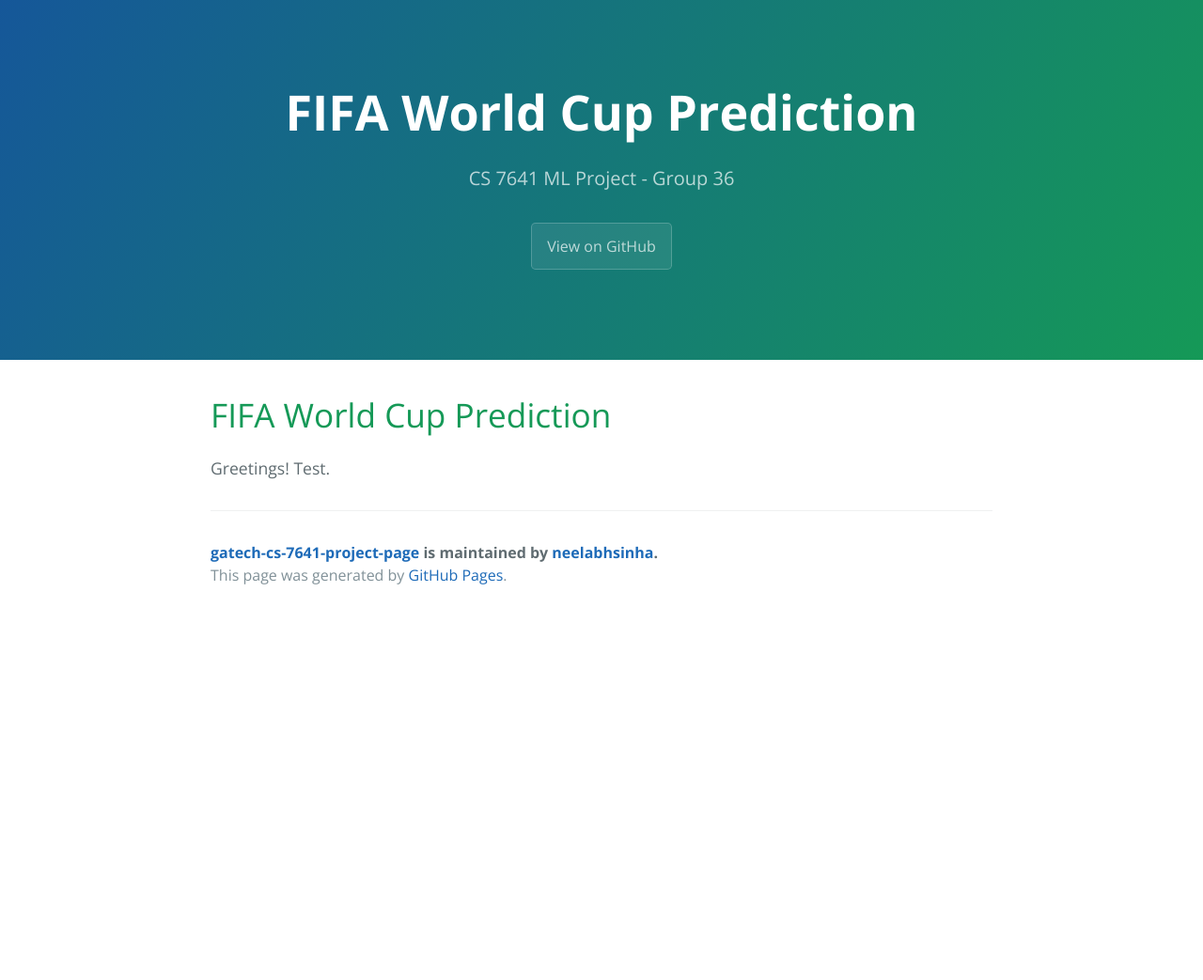
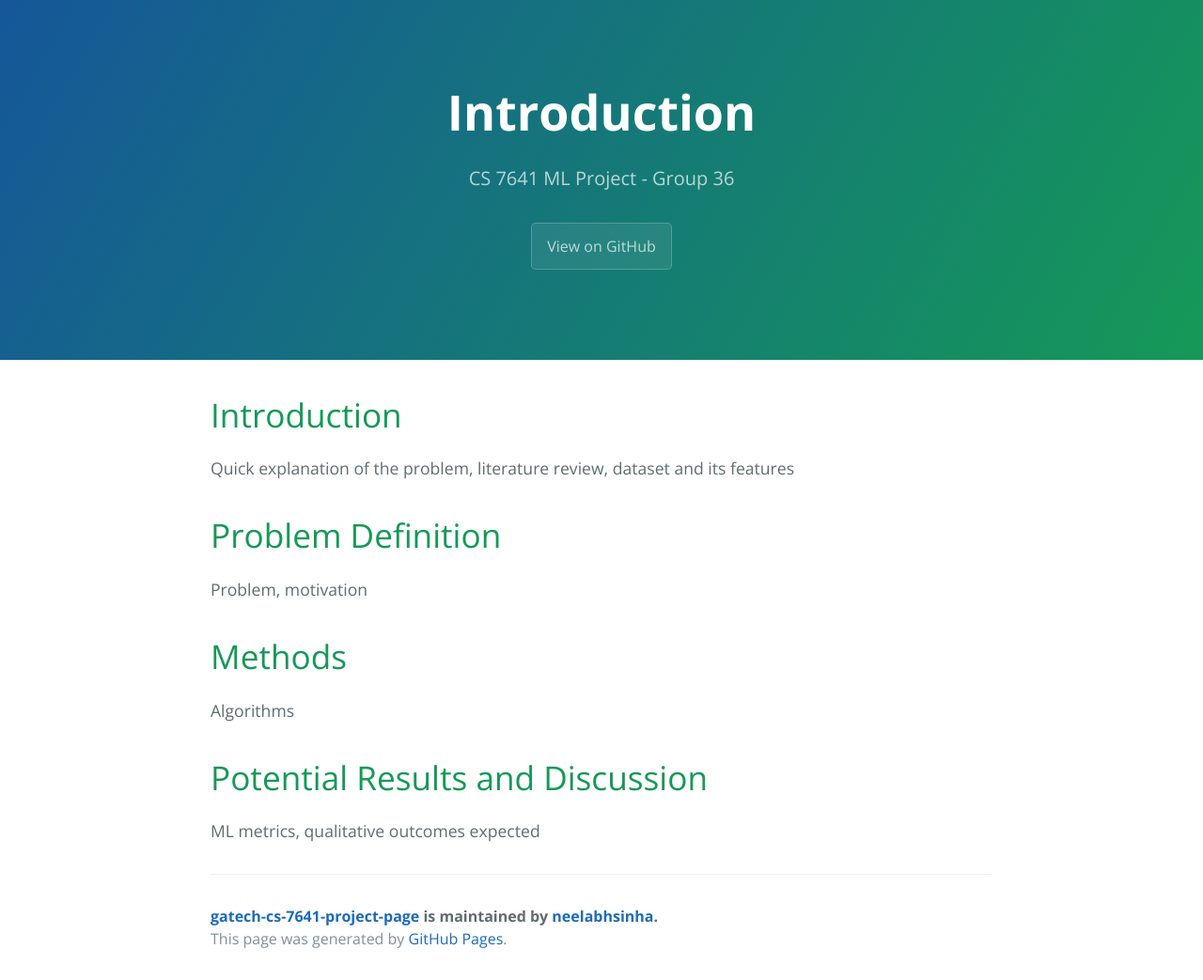
Before and after one commit to neelabhsinha/gatech-cs-7641-project-page, a Jekyll site: the page built from index.md, in a window 1280 px wide. Shown: the whole page at 94% size. Built offline with Jekyll 4.4.1, drawn with Linux system fonts in a browser that asks for light colours; our own code applies the rules of GitHub Pages for plain Markdown files; before the commit the page ends 900 px from its top, so only the background shows below that.

Commit message:
Update index.md

```diff
--- a/index.md
+++ b/index.md
@@ -2,6 +2,18 @@
 layout: default
 ---
 
-# FIFA World Cup Prediction
+# Introduction
 
-Greetings! Test.
+Quick explanation of the problem, literature review, dataset and its features
+
+# Problem Definition
+
+Problem, motivation
+
+# Methods
+
+Algorithms
+
+# Potential Results and Discussion
+
+ML metrics, qualitative outcomes expected
```
